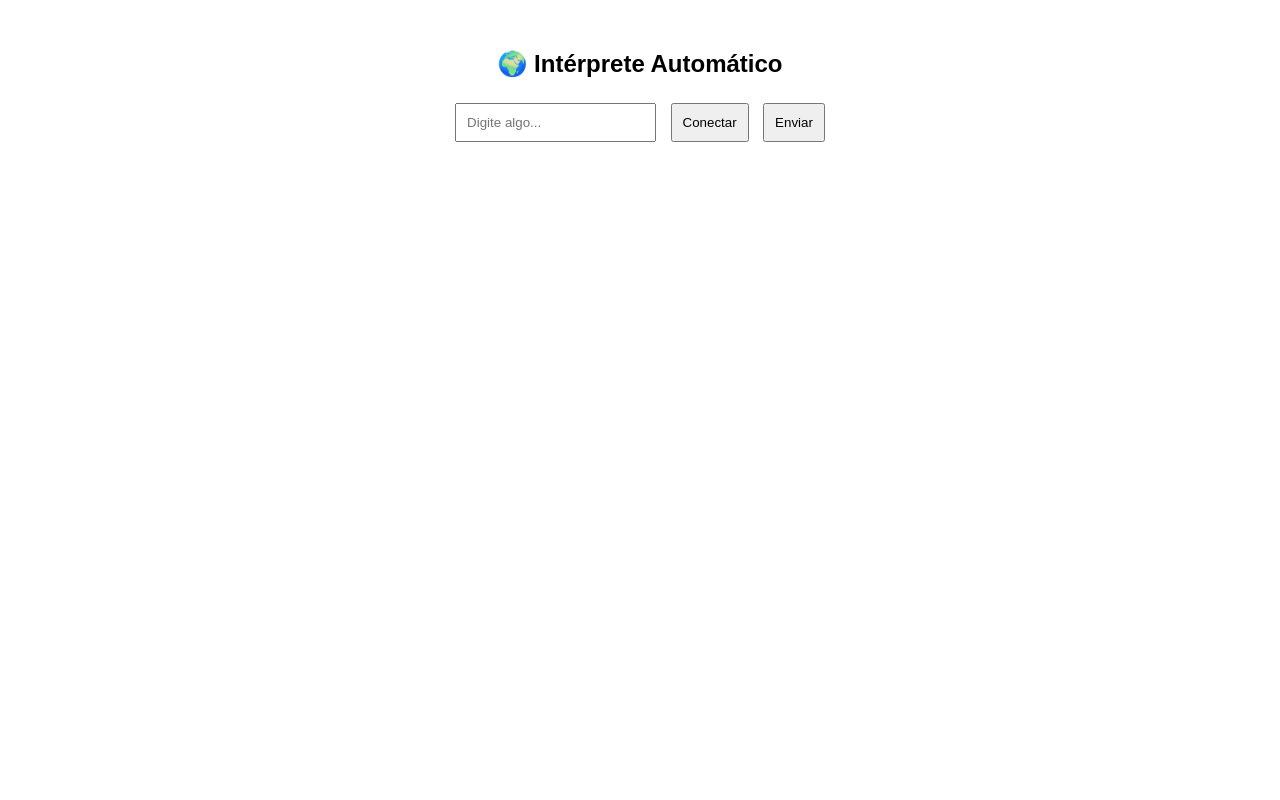
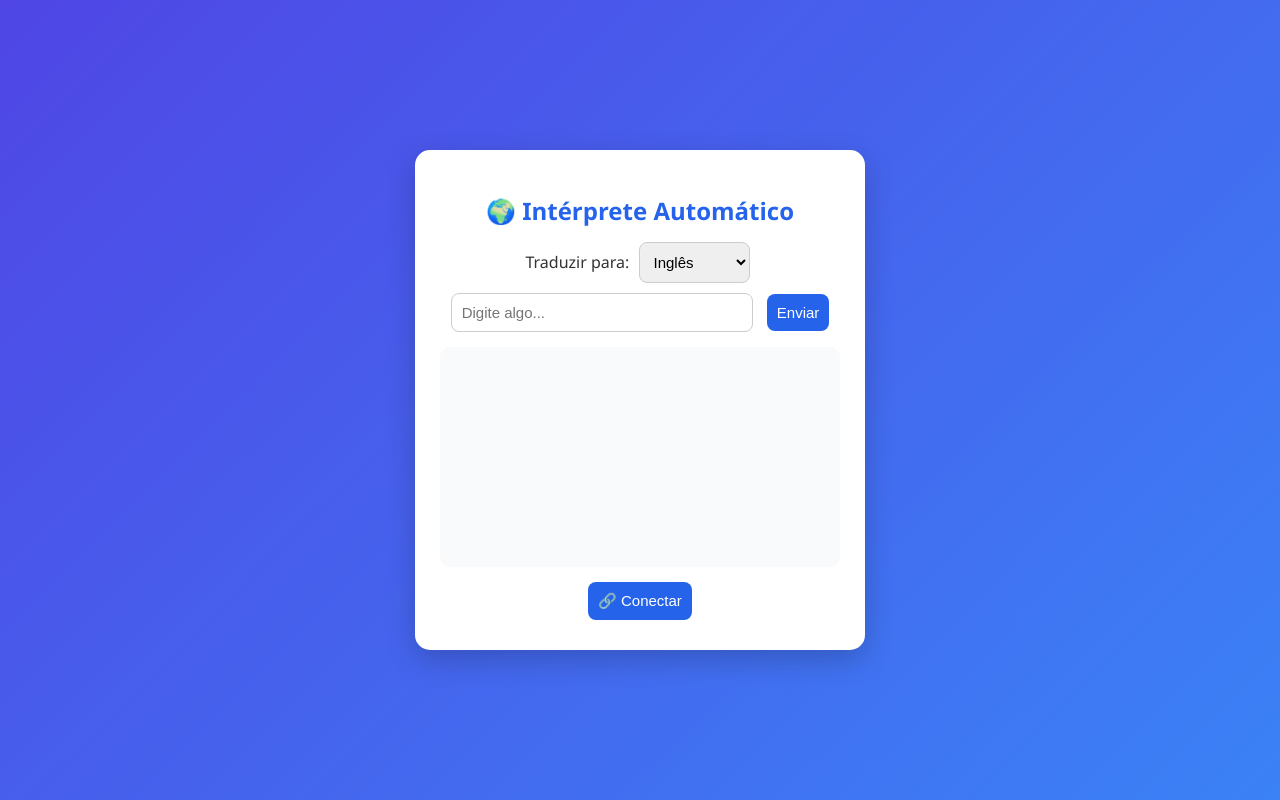
Before and after one commit to FranciscoMaxwell/interprete_server, a plain HTML site: page static/index.html in a window 1280 px wide. Drawn offline with Linux system fonts and the light colour scheme.

Commit message:
Atualiza interface e suporte a seleção de idioma

```diff
--- a/static/index.html
+++ b/static/index.html
@@ -2,19 +2,102 @@
 <html lang="pt-BR">
 <head>
   <meta charset="UTF-8" />
-  <title>Intérprete de Voz</title>
+  <title>🌍 Intérprete Automático</title>
   <style>
-    body { font-family: Arial; text-align: center; margin-top: 50px; }
-    input, button { padding: 10px; margin: 5px; }
-    #output { margin-top: 20px; font-size: 18px; color: #333; }
+    body {
+      font-family: "Segoe UI", Arial, sans-serif;
+      background: linear-gradient(135deg, #4f46e5, #3b82f6);
+      color: white;
+      display: flex;
+      justify-content: center;
+      align-items: center;
+      height: 100vh;
+      margin: 0;
+    }
+
+    .container {
+      background: white;
+      color: #333;
+      padding: 25px;
+      border-radius: 15px;
+      box-shadow: 0 10px 30px rgba(0, 0, 0, 0.2);
+      width: 400px;
+      text-align: center;
+    }
+
+    h2 {
+      margin-bottom: 10px;
+      color: #2563eb;
+    }
+
+    select, input, button {
+      padding: 10px;
+      margin: 5px;
+      border-radius: 8px;
+      border: 1px solid #ccc;
+      font-size: 15px;
+    }
+
+    button {
+      background-color: #2563eb;
+      color: white;
+      cursor: pointer;
+      border: none;
+      transition: 0.2s;
+    }
+
+    button:hover {
+      background-color: #1e40af;
+    }
+
+    #chat {
+      background: #f9fafb;
+      border-radius: 10px;
+      padding: 10px;
+      margin-top: 10px;
+      height: 200px;
+      overflow-y: auto;
+      font-size: 15px;
+      text-align: left;
+    }
+
+    .msg {
+      margin: 6px 0;
+    }
+
+    .msg.user {
+      color: #2563eb;
+    }
+
+    .msg.bot {
+      color: #16a34a;
+    }
   </style>
 </head>
 <body>
-  <h2>🌍 Intérprete Automático</h2>
-  <input id="message" type="text" placeholder="Digite algo..." />
-  <button onclick="connect()">Conectar</button>
-  <button onclick="sendMessage()">Enviar</button>
-  <div id="output"></div>
+  <div class="container">
+    <h2>🌍 Intérprete Automático</h2>
+    <div>
+      <label for="lang">Traduzir para:</label>
+      <select id="lang">
+        <option value="en">Inglês</option>
+        <option value="es">Espanhol</option>
+        <option value="fr">Francês</option>
+        <option value="de">Alemão</option>
+        <option value="it">Italiano</option>
+        <option value="ja">Japonês</option>
+        <option value="pt">Português</option>
+      </select>
+    </div>
+    <div>
+      <input id="message" type="text" placeholder="Digite algo..." style="width: 70%" />
+      <button onclick="sendMessage()">Enviar</button>
+    </div>
+    <div id="chat"></div>
+    <div style="margin-top:10px">
+      <button onclick="connect()">🔗 Conectar</button>
+    </div>
+  </div>
 
   <script>
     let ws;
@@ -24,22 +107,32 @@
       const wsUrl = `${protocol}://${location.host}/ws`;
       ws = new WebSocket(wsUrl);
 
-      ws.onopen = () => console.log("✅ Conectado ao servidor.");
-      ws.onmessage = (event) => {
-        document.getElementById("output").textContent = "Tradução: " + event.data;
-      };
-      ws.onerror = (err) => console.error("WebSocket error:", err);
-      ws.onclose = () => console.log("❌ Conexão fechada.");
+      ws.onopen = () => addMsg("✅ Conectado ao servidor.", "bot");
+      ws.onmessage = (event) => addMsg("Tradução: " + event.data, "bot");
+      ws.onerror = (err) => addMsg("⚠️ Erro de conexão", "bot");
+      ws.onclose = () => addMsg("❌ Conexão fechada.", "bot");
     }
 
     function sendMessage() {
       const msg = document.getElementById("message").value;
+      const lang = document.getElementById("lang").value;
       if (ws && ws.readyState === WebSocket.OPEN) {
-        ws.send(msg);
+        ws.send(JSON.stringify({ text: msg, lang: lang }));
+        addMsg("Você: " + msg, "user");
+        document.getElementById("message").value = "";
       } else {
         alert("Conecte primeiro ao servidor!");
       }
     }
+
+    function addMsg(text, who) {
+      const div = document.createElement("div");
+      div.classList.add("msg", who);
+      div.textContent = text;
+      document.getElementById("chat").appendChild(div);
+      const chat = document.getElementById("chat");
+      chat.scrollTop = chat.scrollHeight;
+    }
   </script>
 </body>
 </html>
```
Also changed, not shown: favicon.ico (added), 1 other file.
